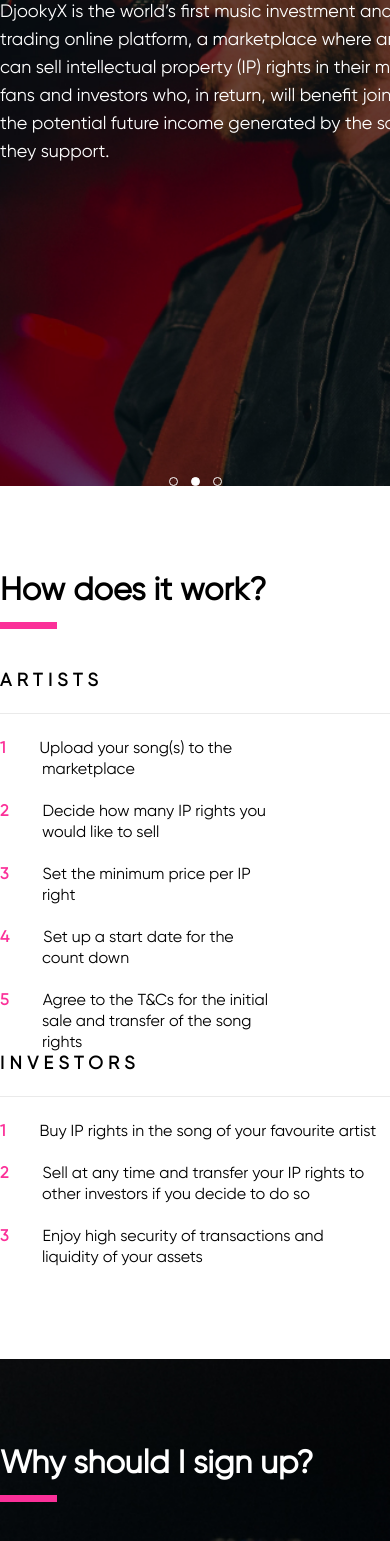
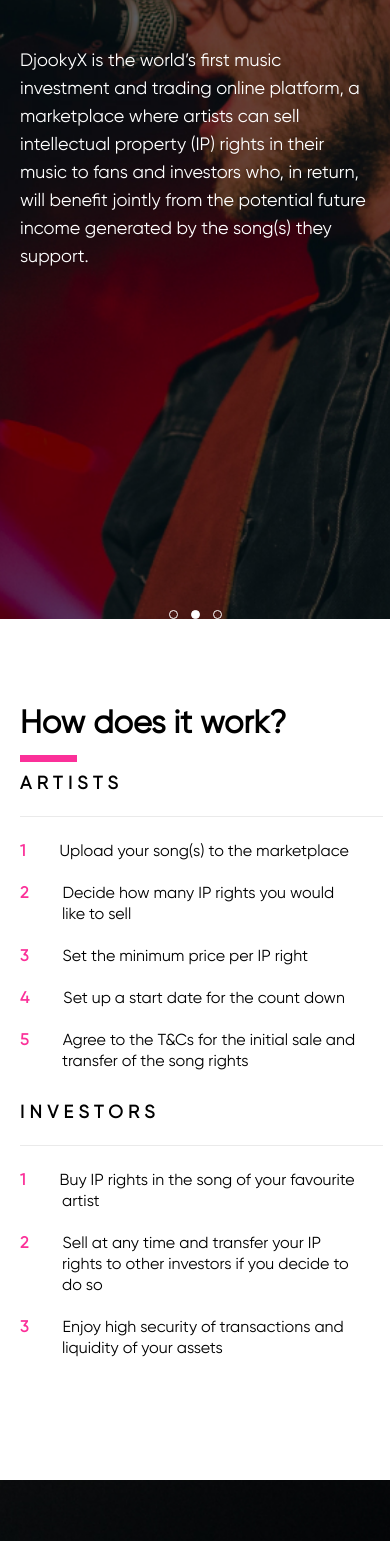
Before and after one commit to UhimenkoVlad/DjookyX-test-task, a plain HTML site: page index.html in a window 390 px wide. Shown: the part 369-1910 px from the top of the page. Drawn offline with Linux system fonts and the light colour scheme.

Commit message:
Start adapt. Add first media request. Adapt intro, first, second and sequrity page

```diff
--- a/css/style.css
+++ b/css/style.css
@@ -116,13 +116,15 @@ body{
 .second-question__column {
     display: flex;
     flex-wrap: wrap;
-    margin-top: 60px;
+    justify-content: center;
+    margin: 30px 0;
 }
 
 .first-question__column__item,
 .second-question__column__item {
+    margin-top: 30px;
     margin-right: 100px;
-    width: 532px;
+    width: 35vw;
 }
 
 .first-question__column__item:last-child,
@@ -147,7 +149,7 @@ body{
     content: '';
     position: absolute;
     height: 1px;
-    width: 532px;
+    width: 35vw;
     background: #eaeaea;
 }
 
@@ -237,8 +239,7 @@ body{
     padding-top: 260px;
 }
 
-.intro__title{/*
-    font-family: Helvetica Neue;*/
+.intro__title {
     font-size: 40px;
     font-weight: 700;
     line-height: 49px;
@@ -258,8 +259,7 @@ body{
 .intro__text{
     margin-top: 58px;
     font-size: 18px;
-    width: 456px;
-    height: 140px;
+    width: 39%;
     color: white;
 }
 
@@ -334,8 +334,13 @@ body{
     color: #FFFFFF;
 }
 
+.second-question__column__item {
+    position: relative;
+}
+
 .second-question__column__item::before {
-    margin-top: 305px;
+    margin-top: 0px;
+    bottom: -5%;
     background: rgba(234, 234, 234, 0.3);
 }
 
@@ -349,7 +354,6 @@ body{
 
 .second-question__column__item ul li {
     display: flex;
-    flex-wrap: wrap;
     margin-bottom: 17px;
 }
 
@@ -693,3 +697,67 @@ body{
 }
 
 /*footer styles end */
+
+@media (min-width: 1440px) {
+    .wrapper {
+        max-width: none;
+        margin: 0 130px;
+    }
+}
+
+@media (max-width: 1440px) {
+    .wrapper {
+        margin: 0 130px;
+    }
+}
+
+@media (max-width: 1200px) {
+    .wrapper {
+        margin: 0 70px;
+    }
+}
+
+@media (max-width: 1024px) {
+    .wrapper {
+        margin: 0 40px;
+    }
+
+    .intro__text{
+        width: 50%;
+    }
+}
+
+@media (max-width: 768px) {
+    .wrapper {
+        margin: 0 20px;
+    }
+
+    .intro__text{
+        width: 100%;
+    }
+
+    .first-question__column,
+    .second-question__column {
+        display: block;
+    }
+
+    .first-question__column__item,
+    .second-question__column__item {
+        width: 100%;
+    }
+
+    .first-question__column__item h3::before,
+    .second-question__column__item::before,
+    .second-question__column__item h3::before {
+        width: 93vw;
+    }
+    .second-question__column__item::before {
+        bottom: -3%;
+    }
+}
+
+@media (max-width: 480px) {
+    .wrapper {
+        max-width: none
+    }
+}
--- a/index.html
+++ b/index.html
@@ -147,6 +147,10 @@
 						</ul>
 						</div>
 					</div>
+					<div class="flex">
+						<div class="after"></div>
+						<div class="after"></div>
+					</div>
 					<button class="second-question__button">Register</button>
 				</div>
 			</section>
```
